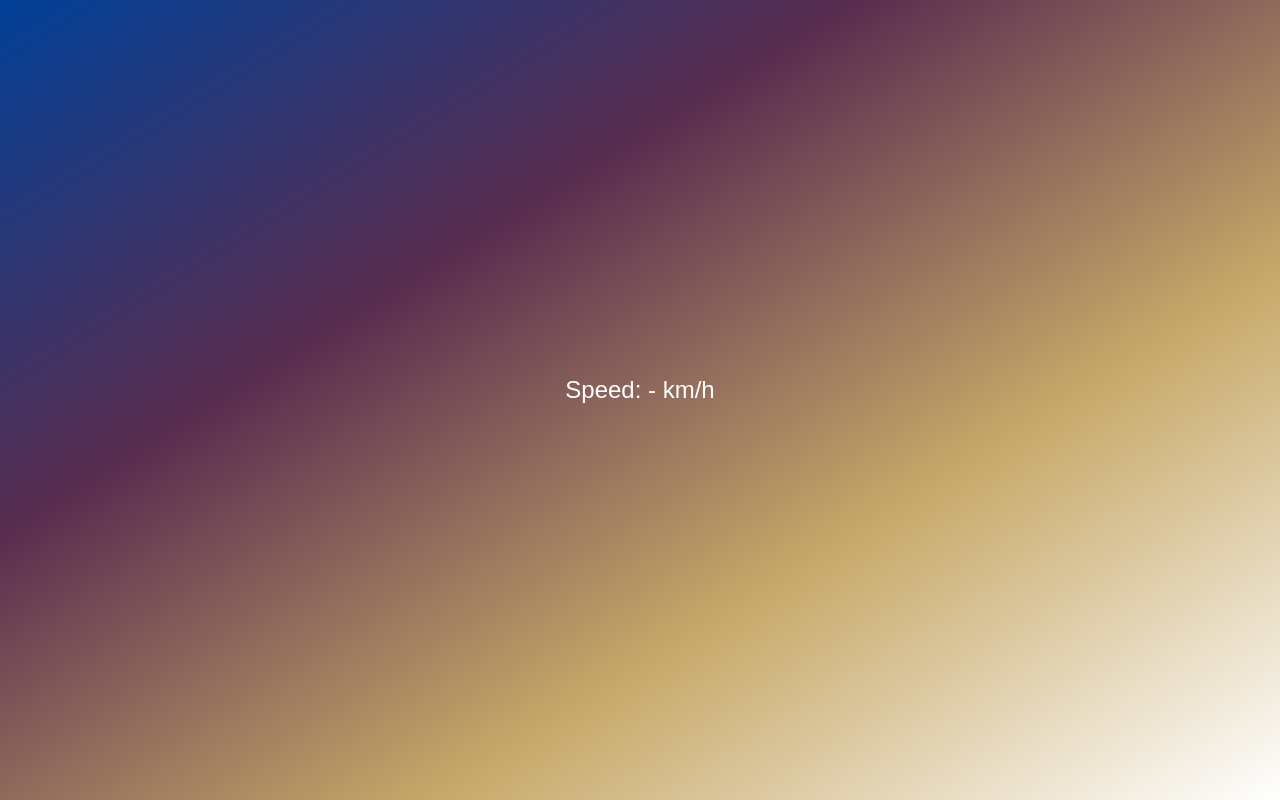
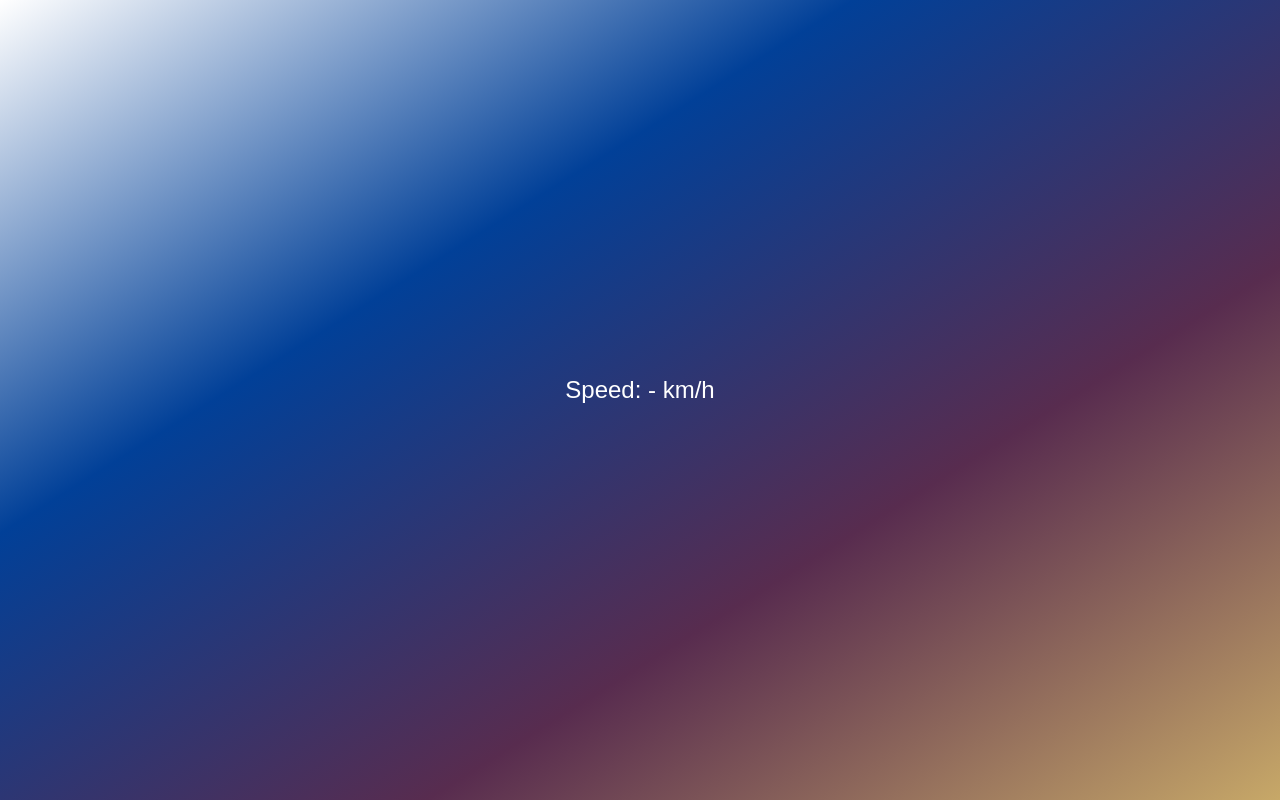
Before and after one commit to agentghost655/testapp, a plain HTML site: page index.html in a window 1280 px wide. Drawn offline with Linux system fonts and the light colour scheme.

Commit message:
Add files via upload

```diff
--- a/index.html
+++ b/index.html
@@ -9,7 +9,7 @@
             margin: 0;
             padding: 0;
             font-family: Arial, sans-serif;
-            background: linear-gradient(to bottom right, #014098, #582c4f, #c7a868, white);
+            background: linear-gradient(to bottom right, white, #014098, #582c4f, #c7a868);
             color: white;
             text-align: center;
         }
```
